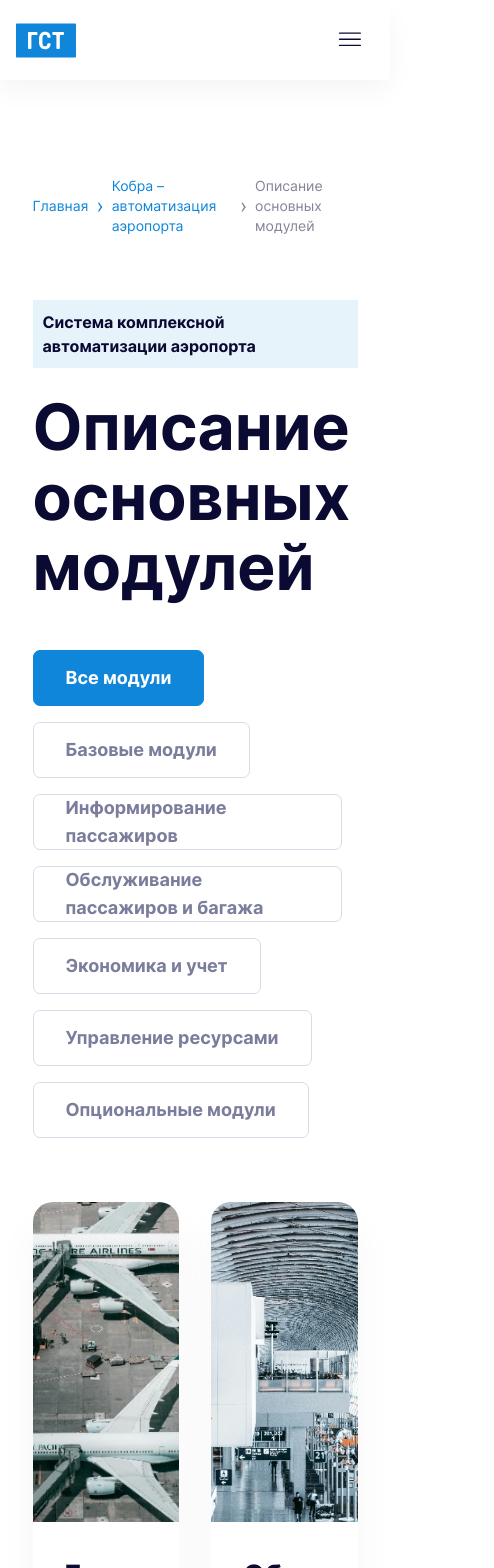
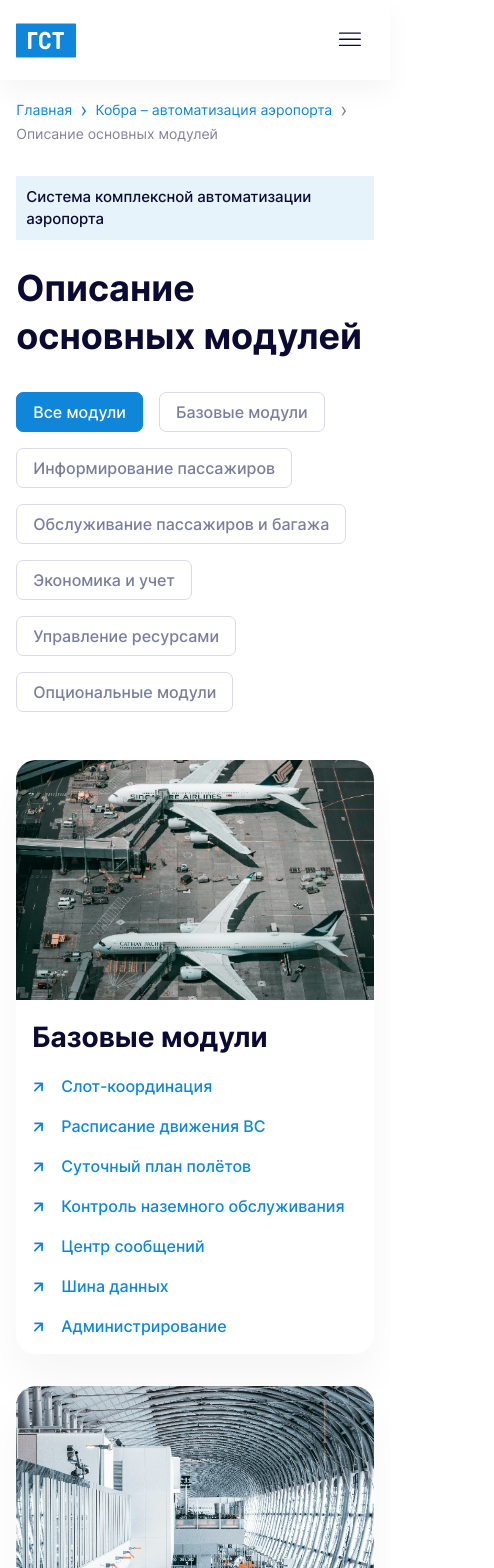
Before and after one commit to VladimirEscolta/GST, a React (Create React App) app: page /cobra/modules in a window 390 px wide. Shown: the top 1568 px of the page, 494 px wide, since content can reach past the window. Built offline with nearby package versions, Linux system fonts and the light colour scheme.

Commit message:
add CobraModules and description mobile

```diff
--- a/src/components/GridWhiteBlock.jsx
+++ /dev/null
@@ -1,32 +0,0 @@
-import React from 'react';
-
-const GridWhiteBlock = ({data, align='left', className='', size='md', width='', width2=''}) => {
-
-  const sizesHeader = {
-    md: 'text-gst28 font-bold leading-gst42',
-    // sm: 'text-2xl font-semibold',
-  }
-
-  const sizesText = {
-    md: 'text-lg font-medium',
-    // sm: 'text-xl font-medium',
-  }
-
-  return (
-    <div className="w-10/12 mx-auto py-24 flex flex-col justify-between">
-      <p className="text-5xl font-bold">{data.name}</p>
-      <div className="mt-14 grid grid-cols-3 gap-8">
-        {data.data.map(item => (
-          <div key={item.header}
-               className={`${className} p-8 flex flex-col rounded-gst20 border border-[#EFF0F6] shadow-[0_6px_12px_0_#14142B0A]`}>
-            {item.icon && <p className="">{item.icon}</p>}
-            <p className={`${item.icon && 'mt-6'} ${sizesHeader[size]} ${width} `}>{item.header}</p>
-            <p className={`mt-6 ${sizesText[size]} ${width2} text-[#262C59]`}>{item.text}</p>
-          </div>
-        ))}
-      </div>
-    </div>
-  );
-};
-
-export default GridWhiteBlock;
--- a/src/components/MainSectionBlock.jsx
+++ b/src/components/MainSectionBlock.jsx
@@ -25,7 +25,7 @@ const MainSectionBlock = ({data, theme = 'white'}) => {
       <div className="mt-8 sm:mt-16 flex items-center justify-between">
         <div className="w-full sm:w-1/2">
           <p className="flex p-2.5 w-fit text-gst15 sm:text-lg leading-gst22 sm:leading-5 font-medium sm:font-bold bg-[#0F86D91A]">{data.header}</p>
-          <p className="mt-6 font-bold text-gst40 sm:text-gst64 leading-gst48 sm:leading-gst70">{data.name}</p>
+          <p className="mt-6 font-bold text-4xl sm:text-gst64 leading-gst48 sm:leading-gst70">{data.name}</p>
           <p className="mt-6 sm:text-xl sm:font-medium leading-6 sm:leading-8">{data.text}</p>
           <Button className="mt-4 sm:mt-14" color={'main'} children={'Обсудить проект'} href={'/'}/>
         </div>
--- a/src/pages/AksiomaElectric/index.jsx
+++ b/src/pages/AksiomaElectric/index.jsx
@@ -1,6 +1,5 @@
 import React from 'react';
 import MainSectionBlock from "../../components/MainSectionBlock";
-import GridWhiteBlock from "../../components/GridWhiteBlock";
 import ItBlock from "../Aksioma/ui/ItBlock";
 import CheckboxBlock from "../../components/CheckboxBlock";
 import ProductsBlock from "../Aksioma/ui/ProductsBlock";
--- a/src/pages/Cobra/ui/CobraBlock.jsx
+++ b/src/pages/Cobra/ui/CobraBlock.jsx
@@ -1,35 +1,33 @@
 import React from 'react';
 import {Products2Image} from "../../../assets/images";
 import Button from "../../../components/Button";
-import {ArrowSmallIcon} from "../../../assets/icons";
 
 const CobraBlock = () => {
   return (
-    <div className="flex flex-col w-10/12 mx-auto py-24">
+    <div className="flex flex-col w-11/12 sm:w-10/12 mx-auto pt-4 pb-16 sm:py-24">
       <div className="flex items-center text-sm text-gst-main">
         <a href="/" className="flex items-center mr-2">Главная</a>
-
-        {/*<p className="text-xl mr-2">›</p>*/}
-        {/*<a href="/aksioma" className="flex mr-2">Продукты Аксиома</a>*/}
-
         <p className="text-xl mr-2 opacity-50 text-gst-text">›</p>
         <p className="flex items-center opacity-50 text-gst-text">Кобра – автоматизация аэропорта</p>
-
       </div>
-      <div className="mt-16 flex items-center justify-between">
-        <div className="w-1/2">
-          <p className="flex p-2.5 w-fit font-bold bg-[#0F86D91A]">Система комплексной автоматизации аэропорта</p>
-          <p className="mt-6 font-bold text-gst64 leading-gst70">Кобра – автоматизация аэропорта</p>
-          <p className="mt-6 text-xl font-medium leading-8">Система Кобра представляет собой комплексное решение для
+      <div className="mt-8 sm:mt-16 flex items-center justify-between">
+        <div className="w-full sm:w-1/2">
+          <p className="flex p-2.5 w-fit text-gst15 sm:text-lg leading-gst22 sm:leading-5 font-medium sm:font-bold bg-[#0F86D91A]">Система комплексной автоматизации аэропорта</p>
+          <p className="mt-2 sm:mt-6 font-bold text-gst40 sm:text-gst64 leading-gst48 sm:leading-gst70">Кобра – автоматизация аэропорта</p>
+          <p className="mt-4 sm:mt-6 sm:text-xl sm:font-medium leading-6 sm:leading-8">Система Кобра представляет собой комплексное решение для
             автоматизации аэропортов, позволяющее значительно повысить эффективность работы и качество обслуживания
             пассажиров. Благодаря широкому набору модулей и возможности их гибкой настройки, Кобра может удовлетворить
             потребности аэропортов любого масштаба - от небольших региональных до крупных международных хабов.</p>
-          <div className="flex mt-14">
+          <div className="sm:hidden flex flex-col mt-4">
+            <Button className="mr-4" children={'Обсудить проект'} href={'/'}/>
+            <Button className="" color={'white'} size={'md320'} children={'Описание основных модулей'} href={'/cobra/modules'}/>
+          </div>
+          <div className="hidden sm:flex mt-14">
             <Button className="mr-8" children={'Обсудить проект'} href={'/'}/>
             <Button className="" color={'white'} size={'md320'} children={'Описание основных модулей'} href={'/cobra/modules'}/>
           </div>
         </div>
-        <img src={Products2Image} alt="cobra_img"/>
+        <img src={Products2Image} alt="cobra_img" className='hidden lg:flex max-w-[50%]'/>
       </div>
     </div>
   );
--- a/src/pages/CobraModules/ui/ModulesBlock.jsx
+++ b/src/pages/CobraModules/ui/ModulesBlock.jsx
@@ -89,26 +89,23 @@ const ModulesBlock = () => {
   ]
 
   return (
-    <div className="flex flex-col w-10/12 mx-auto py-24">
-      <div className="flex items-center text-sm text-gst-main">
+    <div className="flex flex-col w-11/12 sm:w-10/12 mx-auto pt-4 pb-16 sm:py-24">
+      <div className="flex flex-wrap items-center text-sm text-gst-main">
         <a href="/" className="flex items-center mr-2">Главная</a>
-
         <p className="text-xl mr-2">›</p>
         <a href="/cobra" className="flex mr-2">Кобра – автоматизация аэропорта</a>
-
         <p className="text-xl mr-2 opacity-50 text-gst-text">›</p>
-        <p className="flex items-center opacity-50 text-gst-text">Описание основных модулей</p>
-
+        <p className="flex items-center opacity-50 text-gst-text w-full sm:w-auto">Описание основных модулей</p>
       </div>
-      <div className="mt-16">
-        <p className="flex p-2.5 w-fit font-bold bg-[#0F86D91A]">Система комплексной автоматизации аэропорта</p>
-        <p className="mt-6 font-bold text-gst64 leading-gst70">Описание основных модулей</p>
+      <div className="mt-8 sm:mt-16">
+        <p className="flex p-2.5 w-fit text-gst15 sm:text-lg leading-gst22 sm:leading-5 font-medium sm:font-bold bg-[#0F86D91A]">Система комплексной автоматизации аэропорта</p>
+        <p className="mt-6 font-bold text-4xl sm:text-gst64 leading-gst48 sm:leading-gst70">Описание основных модулей</p>
       </div>
-      <div className="flex flex-wrap mt-12">
+      <div className="flex flex-wrap mt-8 sm:mt-12">
         {arrayButtons.map(item => (
           <a
             key={item.name}
-            className={`${activeButton === item.name ? 'bg-gst-main text-white border-gst-main' : 'text-[#7A7D9C] border-[#D9DBE9]'} border hover:bg-gst-main hover:text-white hover:border-gst-main mr-4 mb-4 h-[56px] rounded-gst7 text-lg font-bold w-fit px-8 flex items-center justify-center`}
+            className={`${activeButton === item.name ? 'bg-gst-main text-white border-gst-main' : 'text-[#7A7D9C] border-[#D9DBE9]'} cursor-pointer border hover:bg-gst-main hover:text-white hover:border-gst-main mr-4 mb-4 h-10 sm:h-[56px] rounded-gst7 sm:text-lg font-medium sm:font-bold w-fit px-4 sm:px-8 flex items-center justify-center`}
             // href={item.link}
             onClick={() => setActiveButton(item.name)}
           >
@@ -116,15 +113,15 @@ const ModulesBlock = () => {
           </a>
         ))}
       </div>
-      <div className="mt-12 grid grid-cols-2 gap-x-8 gap-y-16">
+      <div className="mt-8 sm:mt-12 grid grid-cols-1 sm:grid-cols-2 gap-8 sm:gap-x-8 sm:gap-y-16">
         {arrayModules.map(item => (
           <div key={item.header} className="flex flex-col rounded-gst20 shadow-[0_24px_44px_0_#14142B0A]">
-            <img className="object-cover rounded-t-gst20 h-80" src={item.image} alt="cobra_modules_img"/>
-            <div className="p-8">
+            <img className="object-cover rounded-t-gst20 h-60 sm:h-80" src={item.image} alt="cobra_modules_img"/>
+            <div className="p-4 sm:p-8">
               <p className="text-gst28 font-bold">{item.header}</p>
               <div className="mt-2">
                 {item.links.map(i => (
-                  <a key={i.name} className="mt-6 flex items-center text-gst-main" href={i.link} target="_self">
+                  <a key={i.name} className="mt-4 sm:mt-6 flex items-center text-gst-main" href={i.link} target="_self">
                     <div className="mr-4 -rotate-45">
                       <ArrowSmallIcon/>
                     </div>
```
Also changed, not shown: src/pages/Aksioma/index.jsx (+0 -12 lines).
